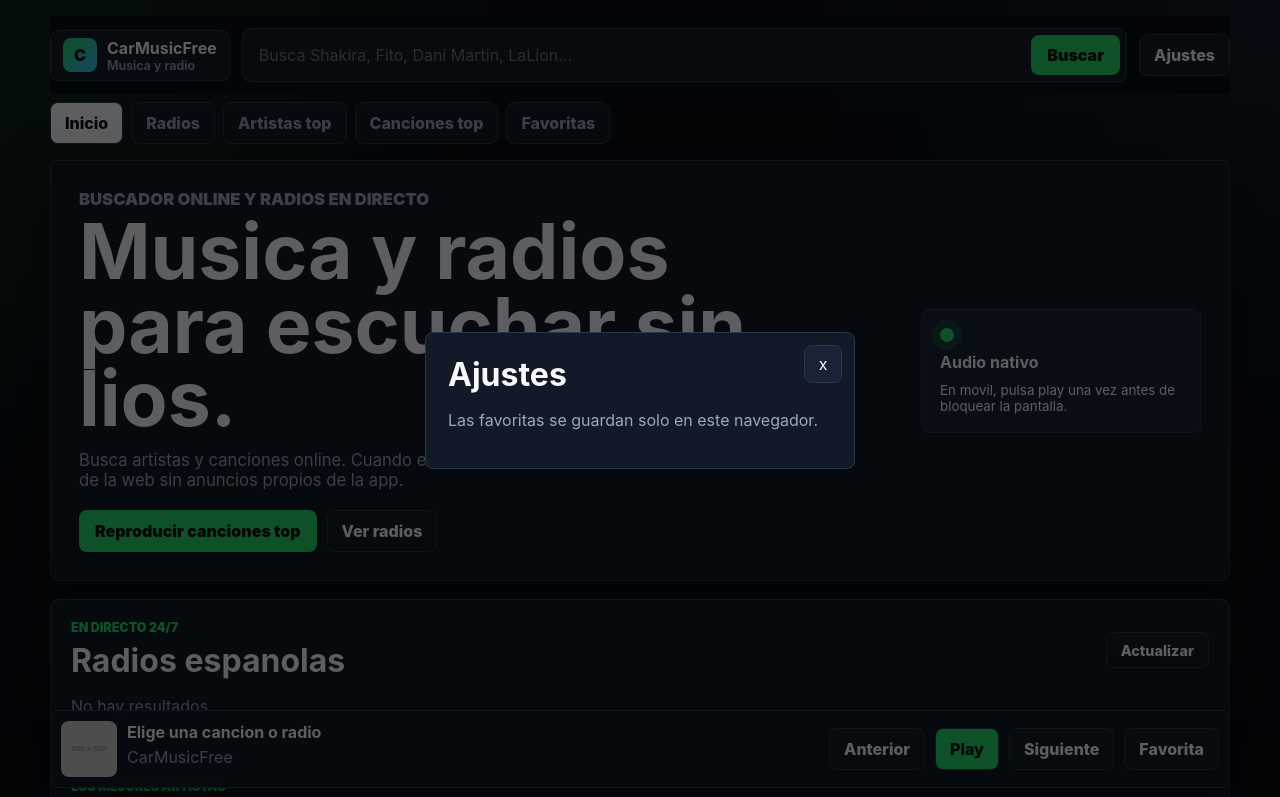
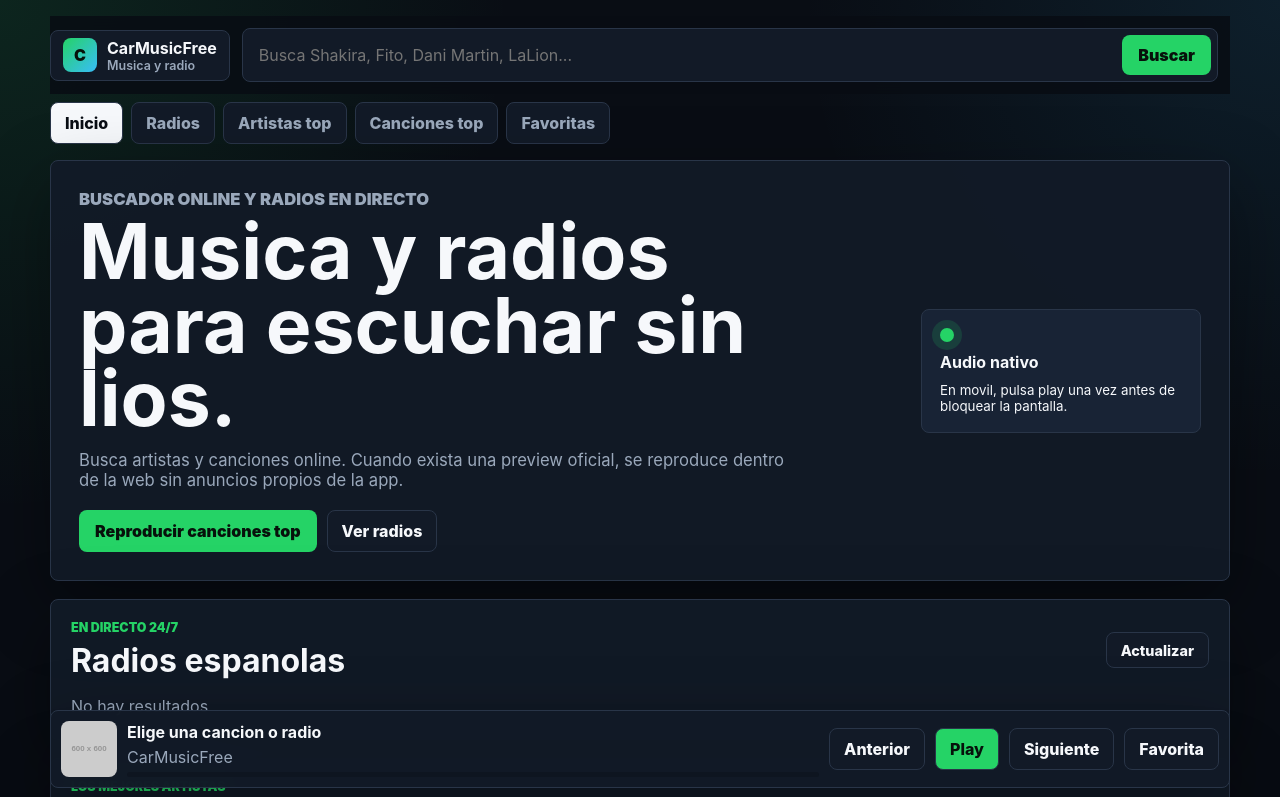
Before and after one commit to cnb14carlos-cyber/carmusicafree, a website: page index.html in a window 1280 px wide. Shown: the top 797 px of the page. Drawn offline with Linux system fonts and the light colour scheme; no server answers; placeholder pictures from the web are drawn by us.

Commit message:
Add files via upload

```diff
--- a/app.js
+++ b/app.js
@@ -75,17 +75,12 @@ const el = {
   playButton: document.getElementById("playButton"),
   prevButton: document.getElementById("prevButton"),
   nextButton: document.getElementById("nextButton"),
-  favButton: document.getElementById("favButton"),
-  settingsButton: document.getElementById("settingsButton"),
-  settingsPanel: document.getElementById("settingsPanel"),
-  closeSettings: document.getElementById("closeSettings")
+  favButton: document.getElementById("favButton")
 };
 
 init();
 
 function init() {
-  el.audio.volume = 0.9;
-
   bindEvents();
   renderArtistCards();
   renderFavorites();
@@ -120,13 +115,6 @@ function bindEvents() {
   el.prevButton.addEventListener("click", playPrevious);
   el.nextButton.addEventListener("click", playNext);
   el.favButton.addEventListener("click", () => toggleFavorite());
-
-  el.settingsButton.addEventListener("click", () => {
-    el.settingsPanel.hidden = false;
-  });
-  el.closeSettings.addEventListener("click", () => {
-    el.settingsPanel.hidden = true;
-  });
 
   el.audio.addEventListener("play", () => {
     el.playButton.textContent = "Pausa";
--- a/index.html
+++ b/index.html
@@ -33,7 +33,6 @@
           <button type="submit">Buscar</button>
         </form>
 
-        <button class="settings-button" id="settingsButton" type="button">Ajustes</button>
       </header>
 
       <nav class="tabs" aria-label="Secciones">
@@ -119,14 +118,6 @@
       </main>
     </div>
 
-    <aside class="settings-panel" id="settingsPanel" hidden>
-      <div class="settings-card">
-        <button class="close" id="closeSettings" type="button" aria-label="Cerrar">x</button>
-        <h2>Ajustes</h2>
-        <p>Las favoritas se guardan solo en este navegador.</p>
-      </div>
-    </aside>
-
     <footer class="player" id="player">
       <img id="playerArt" alt="" />
       <div class="player-info">
--- a/styles.css
+++ b/styles.css
@@ -60,7 +60,6 @@ button {
 }
 
 .brand,
-.settings-button,
 .tab,
 .primary,
 .secondary,
@@ -128,7 +127,6 @@ button {
   padding: 0 16px;
 }
 
-.settings-button,
 .secondary,
 .player button {
   padding: 0 14px;
@@ -320,8 +318,7 @@ h2 {
 
 .card small,
 .song small,
-.player-info span,
-.settings-card p {
+.player-info span {
   color: var(--muted);
 }
 
@@ -417,39 +414,6 @@ h2 {
   color: #06110b !important;
 }
 
-.settings-panel {
-  position: fixed;
-  inset: 0;
-  z-index: 50;
-  display: grid;
-  place-items: center;
-  padding: 20px;
-  background: rgba(0, 0, 0, 0.62);
-}
-
-.settings-card {
-  position: relative;
-  display: grid;
-  gap: 16px;
-  width: min(430px, 100%);
-  padding: 22px;
-  border: 1px solid var(--line);
-  border-radius: 8px;
-  background: var(--surface);
-}
-
-.close {
-  position: absolute;
-  top: 12px;
-  right: 12px;
-  width: 38px;
-  height: 38px;
-  border: 1px solid var(--line);
-  border-radius: 8px;
-  background: var(--surface-2);
-  color: var(--text);
-}
-
 @media (max-width: 780px) {
   .app {
     width: min(100% - 18px, 1180px);
```
